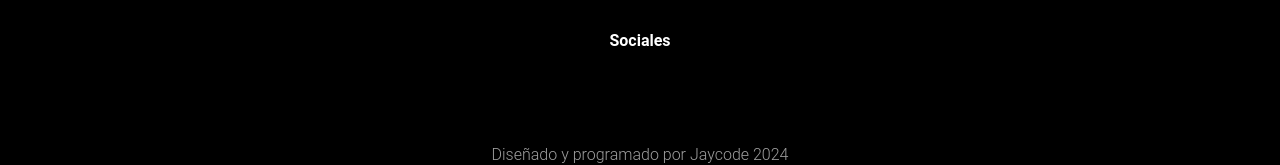
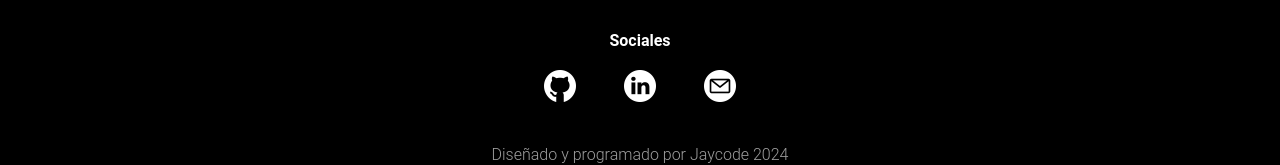
Before and after one commit to jaycode404/jaycode-landing, a React (Vite) app: page / in a window 1280 px wide. Shown: the part 2732-2897 px from the top of the page. Built offline with nearby package versions, Linux system fonts and the light colour scheme.

Commit message:
socials done

```diff
--- a/src/components/Socials.jsx
+++ b/src/components/Socials.jsx
@@ -2,8 +2,7 @@ import React, { useContext, useState } from "react";
 import { GeneralContext } from "../context/GeneralContext";
 
 export default function Socials({ size, gap, header, footer }) {
-  const { darkMode, setDarkMode } = useContext(GeneralContext)
-
+  const { darkMode, setDarkMode } = useContext(GeneralContext);
 
   return (
     <div className={`flex gap-[3rem] mt-2`}>
@@ -12,7 +11,7 @@ export default function Socials({ size, gap, header, footer }) {
           src="/assets/github.png"
           alt=""
           style={{ width: `${size}rem` }}
-          className={darkMode ? "social-invert" : ""}
+          className={`${darkMode ? "social-invert" : ""} ${footer ? "social-footer" : ""}`}
         />
       </a>
 
@@ -21,7 +20,7 @@ export default function Socials({ size, gap, header, footer }) {
           src="/assets/linkedin.png"
           alt=""
           style={{ width: `${size}rem` }}
-          className={darkMode ? "social-invert" : ""}
+          className={`${darkMode ? "social-invert" : ""} ${footer ? "social-footer" : ""}`}
         />
       </a>
 
@@ -30,7 +29,7 @@ export default function Socials({ size, gap, header, footer }) {
           src="/assets/email.png"
           alt=""
           style={{ width: `${size}rem` }}
-          className={darkMode ? "social-invert" : ""}
+          className={`${darkMode ? "social-invert" : ""} ${footer ? "social-footer" : ""}`}
         />
       </a>
 
@@ -40,7 +39,7 @@ export default function Socials({ size, gap, header, footer }) {
             src="/assets/cv.png"
             alt=""
             style={{ width: `${size}rem` }}
-            className={darkMode ? "social-invert" : ""}
+            className={`${darkMode ? "social-invert" : ""} ${footer ? "social-footer" : ""}`}
           />
         </a>
       )}
--- a/src/index.css
+++ b/src/index.css
@@ -1133,6 +1133,10 @@ shadowBlue {
 .social-invert {
   filter: invert(0%);
 }
+.social-footer {
+  filter: invert(100%);
+
+}
 .dark-mode .social-invert {
   filter: invert(100%);
 }
```
